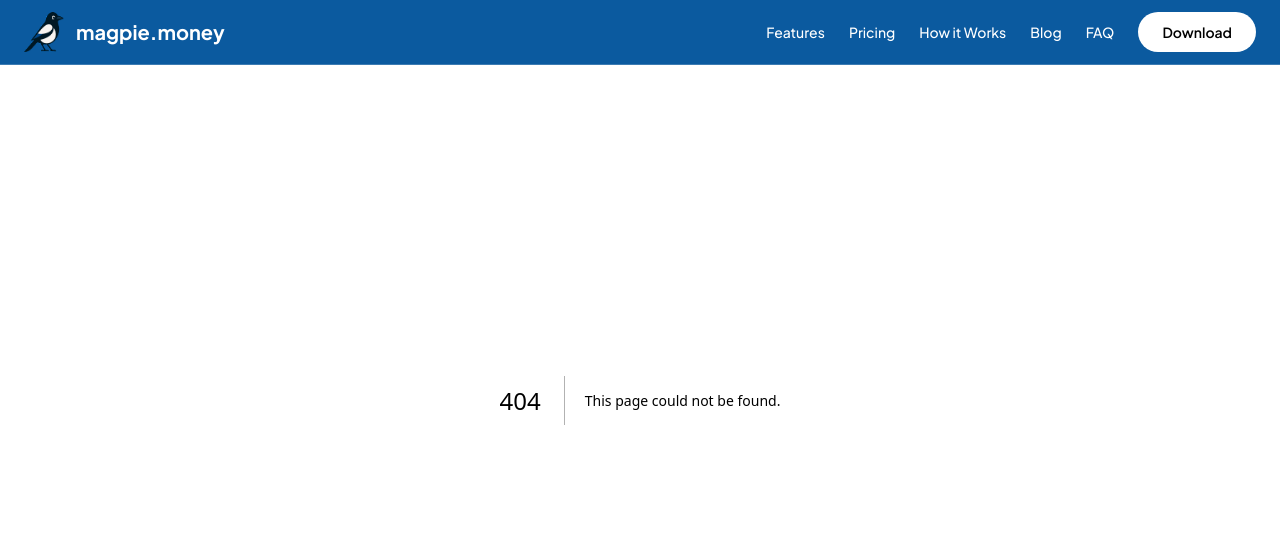
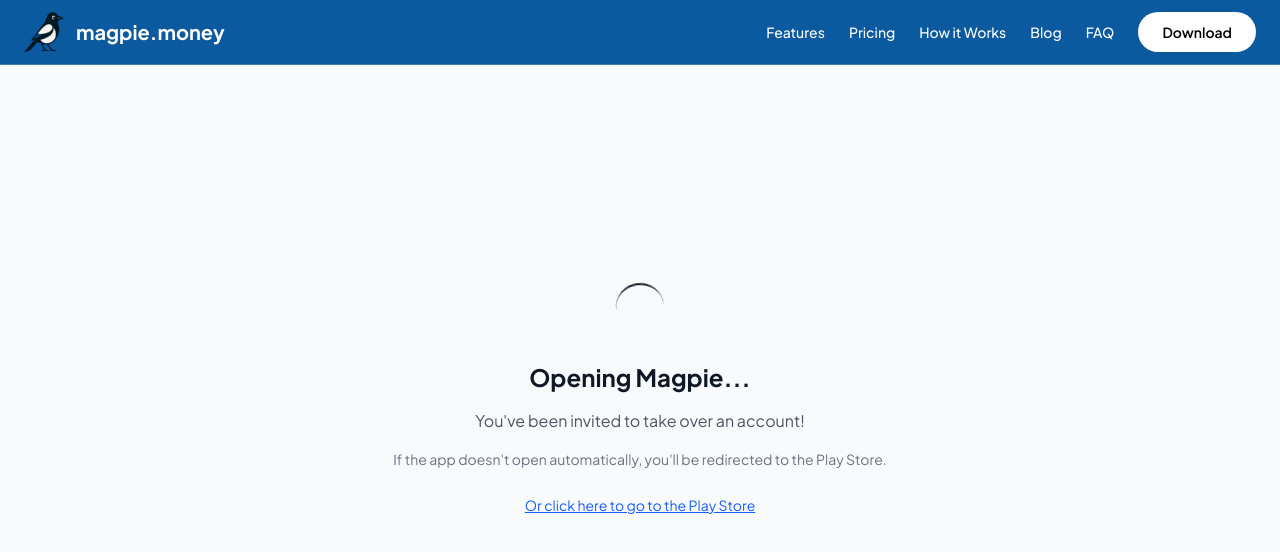
Before and after one commit to helgolabs/magpie-website, a Next.js app in the folder website/: page /users/invite in a window 1280 px wide. Before the commit this address had no page. Shown: the top 552 px of the page. Built offline with nearby package versions, Linux system fonts and the light colour scheme.

Commit message:
add deeplink route for merging users

```diff
--- /dev/null
+++ b/website/app/users/invite/page.tsx
@@ -0,0 +1,55 @@
+'use client';
+
+import { useEffect } from 'react';
+import { useSearchParams } from 'next/navigation';
+import { PLAY_STORE_URL } from '../../lib/constants';
+
+export default function UserInvitePage() {
+  const searchParams = useSearchParams();
+  const token = searchParams.get('token');
+  const groupCode = searchParams.get('groupCode');
+  const playStoreLink = PLAY_STORE_URL;
+
+  useEffect(() => {
+    if (!token) return;
+
+    // Build the app deep link with the same query params
+    let appDeepLink = `magpie://users/invite/?token=${token}`;
+    if (groupCode) {
+      appDeepLink += `&groupCode=${groupCode}`;
+    }
+
+    // Attempt to open the app
+    window.location.href = appDeepLink;
+
+    // If app doesn't open, redirect to Play Store after 2 seconds
+    const timeout = setTimeout(() => {
+      window.location.href = playStoreLink;
+    }, 2000);
+
+    return () => clearTimeout(timeout);
+  }, [token, groupCode, playStoreLink]);
+
+  return (
+    <div className="min-h-screen flex items-center justify-center bg-gray-50">
+      <div className="text-center p-8">
+        <div className="mb-6">
+          <div className="inline-block animate-spin rounded-full h-12 w-12 border-b-2 border-gray-900"></div>
+        </div>
+        <h1 className="text-2xl font-bold mb-4 text-gray-900">Opening Magpie...</h1>
+        <p className="text-gray-600 mb-4">You&apos;ve been invited to take over an account!</p>
+        <p className="text-sm text-gray-500">
+          If the app doesn&apos;t open automatically, you&apos;ll be redirected to the Play Store.
+        </p>
+        <div className="mt-6">
+          <a
+            href={playStoreLink}
+            className="text-blue-600 hover:text-blue-800 underline text-sm"
+          >
+            Or click here to go to the Play Store
+          </a>
+        </div>
+      </div>
+    </div>
+  );
+}
```
Also changed, not shown: 1 other file (tests, documents, lock files or other folders).
